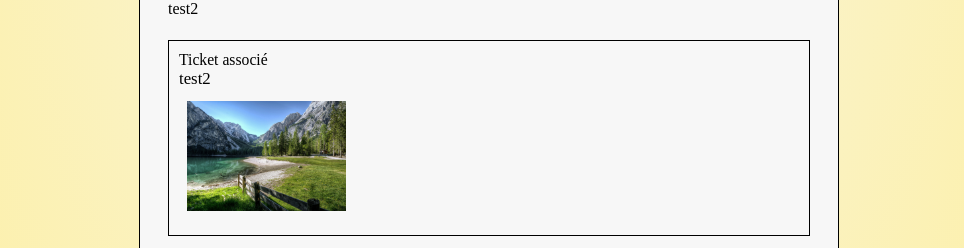
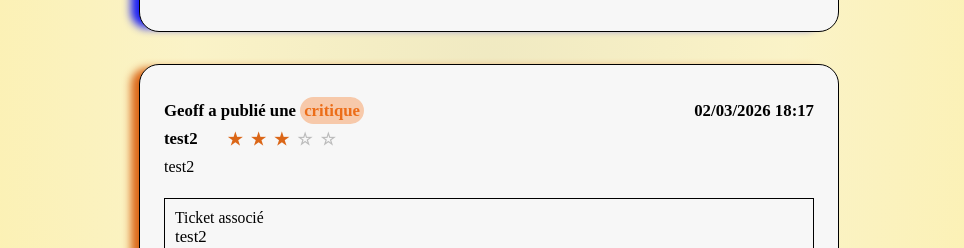
Before and after one commit to GeoffreyArmangau/LitReview, a Django app: page /feed/ in a window 1280 px wide. Shown: the part 1007-1255 px from the top of the page, without its empty margins (151-1115 px from the left). Run offline with Django 5.2, Linux system fonts and the light colour scheme; a user stored in the database is signed in; data comes from the database, SQL or seed files in the repository; both versions use the stored data as it was after the commit.

Commit message:
page de réponse aux tickets et boutton d'accès

```diff
--- a/authentification/views.py
+++ b/authentification/views.py
@@ -19,7 +19,7 @@ def logout_view(request):
 
 def signup_view(request):
 	if request.user.is_authenticated:
-		return redirect("flux")
+		return redirect("feed")
 	User = get_user_model()
 	if request.method == "POST":
 		form = CustomSignupForm(request.POST)
--- a/feed/templates/feed/review_snippet.html
+++ b/feed/templates/feed/review_snippet.html
@@ -1,7 +1,10 @@
+{% load static %}
+{% block extra_css %}
+<link rel="stylesheet" href="{% static 'css/flux.css' %}">
 <div class="post-card review review-flex">
     <div class="review-main">
         <div class="review-header">
-            <span class="review-pub">{{ post.user.username }} a publié une critique</span>
+            <span class="review-pub">{{ post.user.username }} a publié une <span class="critique-font"> critique</span></span>
             <span class="review-date">{{ post.time_created|date:'d/m/Y H:i' }}</span>
         </div>
         <div class="review-title-rating">
@@ -20,6 +23,9 @@
         <div class="review-body">{{ post.body }}</div>
         {% endif %}
     </div>
+    {% if user.is_authenticated and post.user != user %}
+    <a href="{% url 'create_review_answer' post.ticket.id %}" class="button-radius-answer">Répondre à ce ticket</a>
+    {% endif %}
     <div class="review-ticket-box">
         <div class="ticket-label">Ticket associé</div>
         <div class="ticket-title">{{ post.ticket.title }}</div>
@@ -27,5 +33,5 @@
         <div class="ticket-image"><img src="{{ post.ticket.image.url }}" alt="Image ticket" /></div>
         {% endif %}
     </div>
-
 </div>
+{% endblock %}
--- a/feed/templates/feed/ticket_snippet.html
+++ b/feed/templates/feed/ticket_snippet.html
@@ -1,14 +1,23 @@
+{% load static %}
+{% block extra_css %}
+<link rel="stylesheet" href="{% static 'css/flux.css' %}">
 <div class="post-card ticket">
     <div class="review-header">
-        <span class="review-pub">{{ post.user.username }} a créé un ticket</span>
+        <span class="review-pub">{{ post.user.username }} a créé un <span class="ticket-font">ticket</span></span>
         <span class="review-date">{{ post.time_created|date:'d/m/Y H:i' }}</span>
     </div>
     <div class="post-title" style="margin-bottom: 8px;">{{ post.title }}</div>
     {% if post.description %}
     <div class="post-content">{{ post.description }}</div>
     {% endif %}
+
     {% if post.image %}
-    <div class="ticket-image"><img src="{{ post.image.url }}" alt="Image ticket" /></div>
+    <div class="ticket-image">
+        <img src="{{ post.image.url }}" alt="Image ticket" />
+        {% if user.is_authenticated and post.user != user and post.reviews.count == 0 %}
+            <a href="{% url 'create_review_answer' post.id %}" class="button-radius-answer" style="margin-top: 8px; margin-left: 12px; display: inline-block;">Répondre à ce ticket</a>
+        {% endif %}
+    </div>
     {% endif %}
-
 </div>
+{% endblock %}
--- a/feed/views.py
+++ b/feed/views.py
@@ -10,6 +10,9 @@ from authentification.models import UserFollows
 
 def feed(request):
     user = request.user
+    if not user.is_authenticated:
+        from django.shortcuts import redirect
+        return redirect('login')
 
     def get_users_viewable_tickets(user):
         # Tickets de l'utilisateur et des utilisateurs suivis
--- a/litreview/settings.py
+++ b/litreview/settings.py
@@ -120,7 +120,7 @@ STATICFILES_DIRS = [BASE_DIR / 'static']
 AUTH_USER_MODEL = 'authentification.CustomUser'
 
 LOGIN_URL = 'login'
-LOGIN_REDIRECT_URL = 'flux'
+LOGIN_REDIRECT_URL = 'feed'
 LOGOUT_REDIRECT_URL = 'login'
 
 MEDIA_URL = '/media/'
--- a/litreview/urls.py
+++ b/litreview/urls.py
@@ -25,7 +25,7 @@ urlpatterns = [
     path('admin/', admin.site.urls),
     path('reviews/', include('reviews.urls')),
     path('auth/', include('authentification.urls')),
-    path('feed/', include(('feed.urls', 'feed'), namespace='feed')),
+    path('feed/', include('feed.urls')),
     path('', home, name='home')
 ]
 
--- a/reviews/urls.py
+++ b/reviews/urls.py
@@ -3,6 +3,7 @@ from . import views
 
 urlpatterns = [
 	path('review/create/', views.create_review, name='create_review'),
+	path('review/answer/<int:ticket_id>/', views.create_review_answer, name='create_review_answer'),
 	path('ticket/create/', views.create_ticket, name='create_ticket'),
 	path('ticket/<int:ticket_id>/edit/', views.edit_ticket, name='edit_ticket'),
 	path('ticket/<int:ticket_id>/delete/', views.delete_ticket, name='delete_ticket'),
--- a/static/css/create_ticket.css
+++ b/static/css/create_ticket.css
@@ -1,3 +1,9 @@
+.ticket-image img {
+    max-width: 300px;
+    max-height: 200px;
+    width: auto;
+    height: auto;
+}
 /* Séparateur pour la création ticket+critique */
 .separator {
     border-top: 2px solid #bbb;
--- a/static/css/flux.css
+++ /dev/null
@@ -1,6 +0,0 @@
-.button-container{
-    display: flex;
-    justify-content: center;
-    gap: 32px;
-    margin: auto;
-}
--- a/static/css/posts.css
+++ b/static/css/posts.css
@@ -9,10 +9,10 @@
 .post-card {
     background: #f7f7f7;
     border: 1px solid #000;
-    border-radius: 0;
+    border-radius: 20px;
     box-shadow: none;
     margin-bottom: 32px;
-    padding: 24px 28px 18px 28px;
+    padding: 24px;
     position: relative;
 }
 
@@ -48,7 +48,7 @@
     margin-bottom: 8px;
 }
 
-.review-pub, .revie-date, .review-title, .review-stars {
+.review-pub, .review-date, .review-title, .review-stars {
     font-weight: bold;
     font-size: 1.05rem;
 }
@@ -86,7 +86,7 @@
 
 .ticket-image img {
     max-width: 100%;
-    max-height: 110px;
+    max-height: 150px;
     margin-top: 4px;
     margin-bottom: 4px;
     padding: 8px
@@ -105,10 +105,37 @@
     display: flex;
     flex-direction: column;
     align-items: flex-start;
-    padding: 10px 10px 8px 10px;
+    padding: 10px;
 }
 
 .post-card.ticket, .post-card.review {
-    margin-top: 0;
-    margin-bottom: 0;
+    margin-top: 4;
 }
+
+.post-card.ticket{
+    box-shadow: -12px 0 8px -4px #1a1ef5;
+}
+
+.post-card.review {
+    box-shadow: -12px 0 8px -4px #db6617;
+}
+
+.button-container{
+    display: flex;
+    justify-content: center;
+    gap: 32px;
+    margin: auto;
+}
+ .critique-font{
+    color : #ec6d18;
+    border-radius: 20px;
+    background-color: #f7c9aa;
+    padding: 4px;
+ }
+
+.ticket-font{
+    color : #1a1ef5;
+    border-radius: 20px;
+    background-color: #aabcf7;
+    padding: 4px;
+ }
--- a/static/css/style.css
+++ b/static/css/style.css
@@ -63,12 +63,23 @@ a {
     color: black;
 }
 
-.button-radius {
+.button-radius, .button-radius-answer {
     background: #fdd398c4;
     padding: 8px 16px;
     border: 2px solid black;
     border-radius: 10px;
     text-align: center;
+}
+
+.button-radius-answer{
+    position: absolute;
+    bottom: 12px;
+    right: 12px;
+    margin: 15px;
+    display: block;
+}
+.ticket-image {
+    position: relative;
 }
 
 .nav{
@@ -78,7 +89,7 @@ a {
     border-radius: 25px;
 }
 
-.nav:hover, .button-radius:hover{
+.nav:hover, .button-radius:hover, .button-radius-answer:hover{
     border: #ffa32be8 solid 2px;
     background: linear-gradient(130deg,#000000c2,#222222ad);
     color: bisque;
--- a/templates/base.html
+++ b/templates/base.html
@@ -13,8 +13,8 @@
             <h1>LitReview</h1>
             {% if user.is_authenticated %}
             <nav>
-                <a href="{% url 'feed:feed' %}" class="nav">Flux</a>
-                <a href="{% url 'feed:posts' %}" class="nav">Posts</a>
+                <a href="{% url 'feed' %}" class="nav">feed</a>
+                <a href="{% url 'posts' %}" class="nav">Posts</a>
                 <a href="{% url 'follow_users' %}" class="nav">Abonnements</a>
                 <a href="{% url 'logout' %}" class="nav">Se déconnecter</a>
             </nav>
```
Also changed, not shown: reviews/templates/create_review_answer.html (added, +40 -0 lines), reviews/views.py (+22 -3 lines), agri_mountain.jpg (deleted), db.sqlite3, 1 other file.
